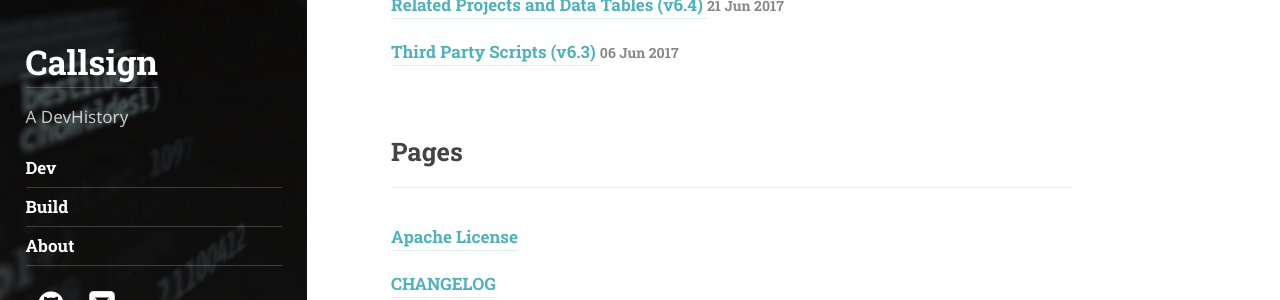
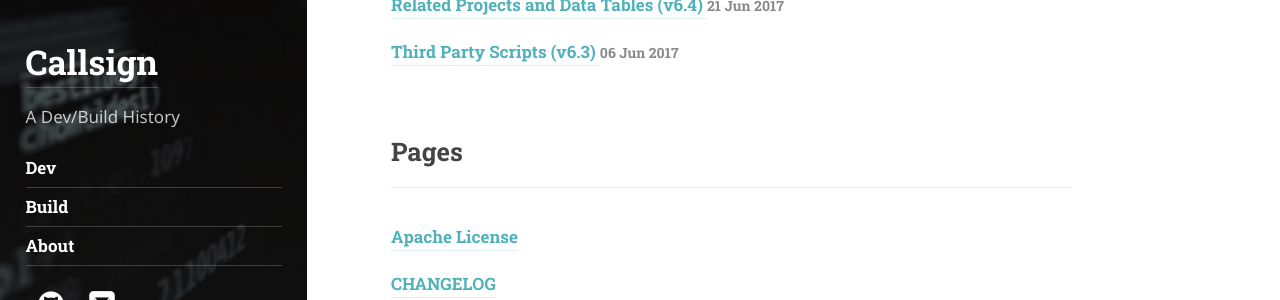
Before and after one commit to callsign88/callsign88.github.io, a Jekyll site: the page built from index.markdown, in a window 1280 px wide. Shown: the part 532-832 px from the top of the page. Built offline with Jekyll 4.4.1, drawn with Linux system fonts in a browser that asks for light colours; some web fonts are replaced; the list of posts is cut into pages by our own code.

Commit message:
Update tagline in _config.yml to "A Dev/Build History"

```diff
--- a/_config.yml
+++ b/_config.yml
@@ -31,7 +31,7 @@ description:           >
 
 # A shorter description for the sidebar.
 tagline:               >
-  A DevHistory
+  A Dev/Build History
 
 # A list of keywords for your blog
 keywords:              []
```
